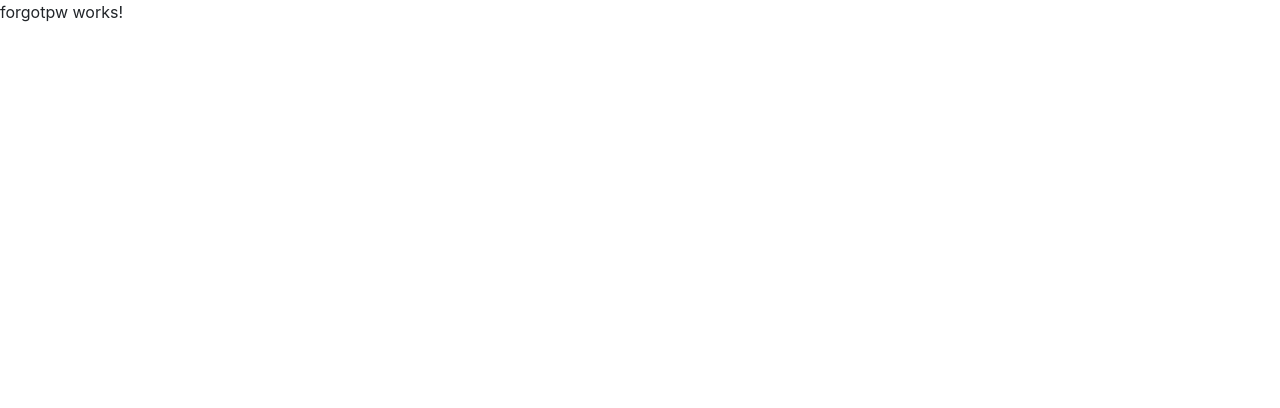
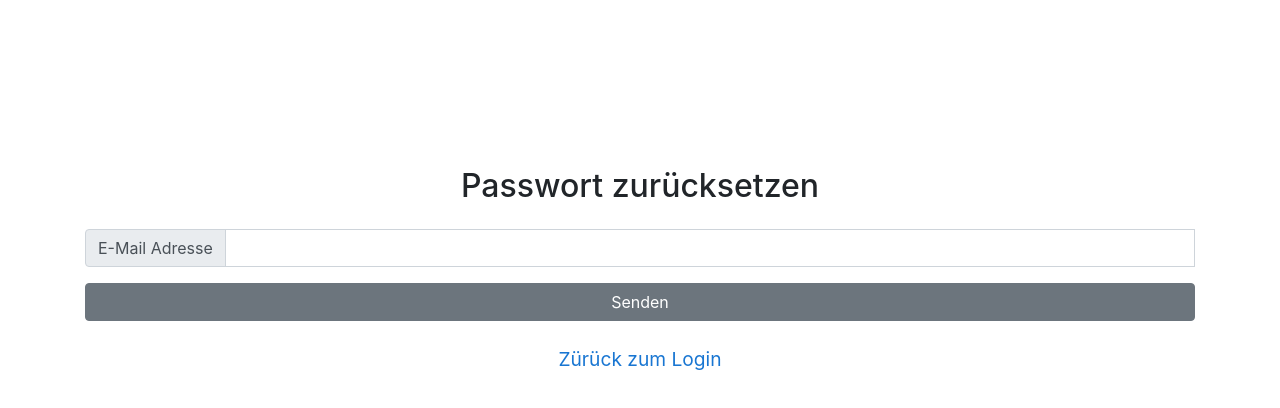
Before and after one commit to AlexWirthAAU/Exercise2, an Angular app: page /forgotpw in a window 1280 px wide. Shown: the top 408 px of the page. Built offline with nearby package versions, Linux system fonts and the light colour scheme.

Commit message:
added resetpw path

```diff
--- a/src/app/app.module.ts
+++ b/src/app/app.module.ts
@@ -10,6 +10,7 @@ import { RegisterComponent } from './register/register.component';
 import { LoginComponent } from './login/login.component';
 import { ForgotpwComponent } from './forgotpw/forgotpw.component';
 import { FontAwesomeModule } from '@fortawesome/angular-fontawesome';
+import { ResetpwComponent } from './resetpw/resetpw.component';
 
 @NgModule({
   declarations: [
@@ -17,6 +18,7 @@ import { FontAwesomeModule } from '@fortawesome/angular-fontawesome';
     RegisterComponent,
     LoginComponent,
     ForgotpwComponent,
+    ResetpwComponent,
   ],
   imports: [
     ReactiveFormsModule,
--- a/src/app/forgotpw/forgotpw.component.html
+++ b/src/app/forgotpw/forgotpw.component.html
@@ -1 +1,46 @@
-<p>forgotpw works!</p>
+<div class="login-area">
+    <div class="container">
+        <div class="row">
+            <div class="col-xl-12">
+                <div class="main-wrapper">
+                    <div class="single-login">
+                        <img style="width:50%; padding-top: 5%; padding-bottom: 5%;" src="">
+                    </div>
+                    <div class="text-center pt-5 mb-20">
+                        <h2 class="">Passwort zurücksetzen</h2>
+                    </div>
+
+                    <div *ngIf="message === null">
+                        <form [formGroup]="formData" class="needs-validation" (submit)="submitForm()">
+                            <div class="form-area pt-3">
+                                <div class="input-group mb-3">
+                                    <div class="input-group-prepend">
+                                        <span class="input-group-text" id="basic-addon1">E-Mail Adresse</span>
+                                    </div>
+                                    <input type="email" class="form-control" placeholder="" aria-label=""
+                                        aria-describedby="basic-addon1" formControlName="email" required>
+                                    <div class="invalid-feedback">
+                                        E-Mail Adresse muss angegeben werden
+                                    </div>
+                                </div>
+                                <button type="submit" class="btn btn-secondary btn-block">Senden</button>
+                                <br>
+                                <div style="text-align: center">
+                                    <a class="text-center pt-3" style="font-size:1.2em;" [routerLink]="''">Zürück zum
+                                        Login</a>
+                                </div>
+                            </div>
+                        </form>
+                    </div>
+                    <div *ngIf="message != null">
+                        <h5 style="text-align: center">{{ message }}</h5>
+                        <br>
+                        <div style="text-align: center">
+                            <a class="text-center pt-3" style="font-size:1.2em;" [routerLink]="''">Zürück zum Login</a>
+                        </div>
+                    </div>
+                </div>
+            </div>
+        </div>
+    </div>
+</div>
--- a/src/app/forgotpw/forgotpw.component.ts
+++ b/src/app/forgotpw/forgotpw.component.ts
@@ -1,4 +1,6 @@
 import { Component, OnInit } from '@angular/core';
+import { FormControl, FormGroup, Validators } from '@angular/forms';
+import { ApiService } from '../services/api.service';
 
 @Component({
   selector: 'app-forgotpw',
@@ -7,9 +9,32 @@ import { Component, OnInit } from '@angular/core';
 })
 export class ForgotpwComponent implements OnInit {
 
-  constructor() { }
+  formData: any;
+  formValidation: boolean = false;
+  message: string = null;
+
+  constructor(public api: ApiService) {
+    this.formData = new FormGroup({
+      email: new FormControl('', Validators.required),
+    })
+   }
 
   ngOnInit(): void {
   }
 
+  submitForm() {
+    this.formValidation = true;
+    if (this.formData.value.email != "") {
+      this.api.forgotpwRequest(this.formData.value).subscribe(
+        data => {
+          console.log(data);
+          this.message = "Du bekommst demnächst eine Mail mit der weiteren Vorgehensweise."
+        }, //success path
+        error => {
+          console.log(error);
+        } //error path
+      )
+    }
+  }
+
 }
--- /dev/null
+++ b/src/app/resetpw/resetpw.component.html
@@ -0,0 +1 @@
+<p>{{resetToken}}</p>
--- /dev/null
+++ b/src/app/resetpw/resetpw.component.ts
@@ -0,0 +1,31 @@
+import { Component, OnInit } from '@angular/core';
+import { ActivatedRoute, Router } from '@angular/router';
+import { ApiService } from '../services/api.service';
+import { AuthService } from '../services/auth.service';
+
+@Component({
+  selector: 'app-resetpw',
+  templateUrl: './resetpw.component.html',
+  styleUrls: ['./resetpw.component.css']
+})
+export class ResetpwComponent implements OnInit {
+
+  formData: any;
+  formValidation: boolean = false;
+  isVerified: boolean = false;
+  resetToken: string;
+
+  constructor(public router: Router, public api: ApiService, public auth: AuthService, public route: ActivatedRoute) {
+
+    this.route.params.subscribe(
+      params => {
+        this.resetToken = params.token;
+      }
+
+    )
+  }
+
+  ngOnInit(): void {
+  }
+
+}
--- a/src/app/services/api.service.ts
+++ b/src/app/services/api.service.ts
@@ -29,4 +29,8 @@ export class ApiService {
   public getAllEmails() {
     return this.httpClient.get<any[]>(this.apiURL + '/user/emails')
   }
+
+  public forgotpwRequest(email) {
+    return this.httpClient.post<any>(this.apiURL + '/forgotpw/request', email)
+  }
 }
```
Also changed, not shown: src/app/app-routing.module.ts (+9 -1 lines), src/app/login/login.component.html (+0 -9 lines), src/app/resetpw/resetpw.component.css (added), 1 other file (tests, documents, lock files or other folders).
